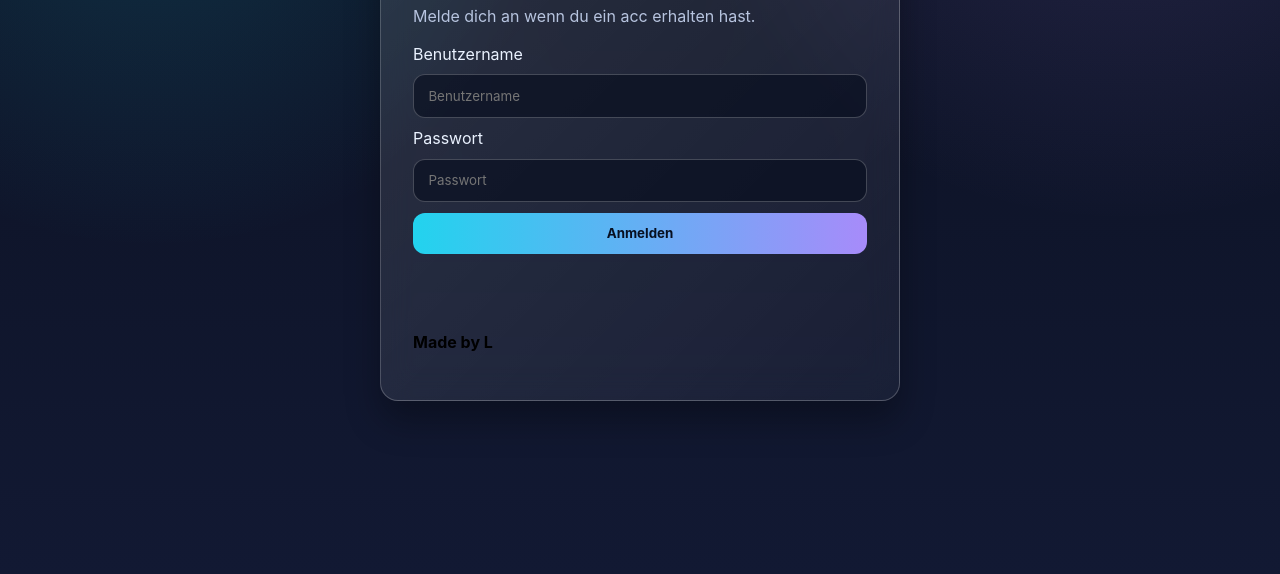
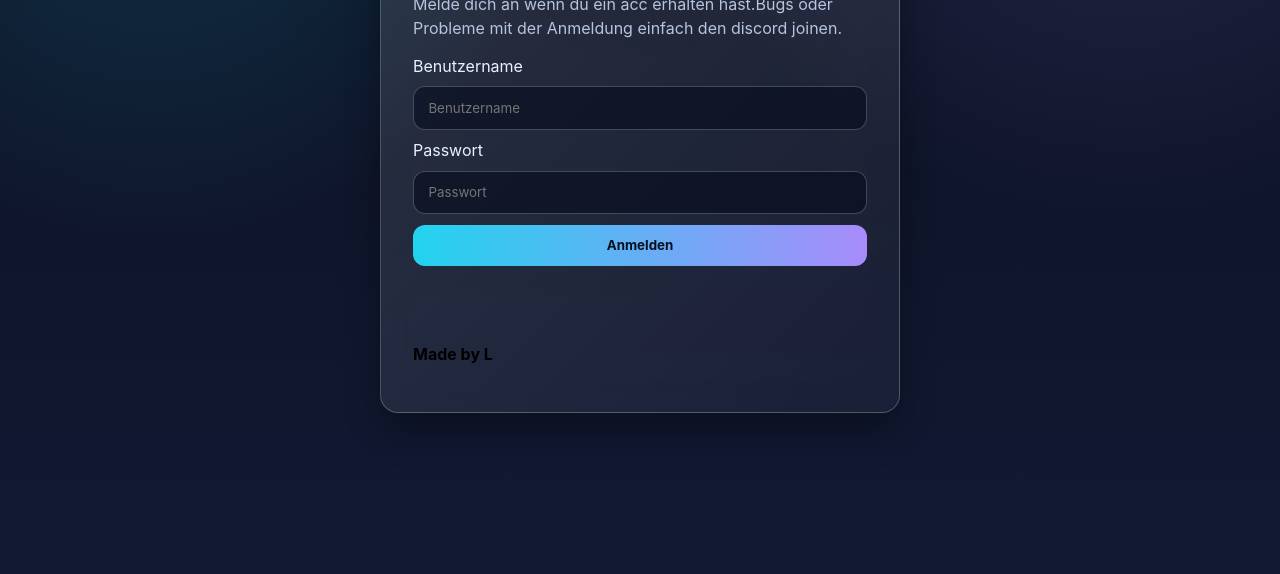
Before and after one commit to Fufi1925/KWJ2K3EOZ3WG5OTNS65R2RL7S4TLS5J3, a website: page public/index.html in a window 1280 px wide. Shown: the part 271-845 px from the top of the page. Drawn offline with Linux system fonts and the light colour scheme; no server answers.

Commit message:
Update index.html

```diff
--- a/public/index.html
+++ b/public/index.html
@@ -3,14 +3,14 @@
   <head>
     <meta charset="UTF-8" />
     <meta name="viewport" content="width=device-width, initial-scale=1.0" />
-    <title>Fufihub - Anmeldung</title>
+    <title>Fufi'Hub - Anmeldung</title>
     <link rel="stylesheet" href="styles.css" />
   </head>
   <body>
     <main class="page page-center">
       <section class="glass-card auth-card login-hero">
         <h1>Fufihub</h1>
-        <p class="subtitle">Melde dich an wenn du ein acc erhalten hast.</p>
+        <p class="subtitle">Melde dich an wenn du ein acc erhalten hast.Bugs oder Probleme mit der Anmeldung einfach den discord joinen. </p>
 
         <form id="authForm">
           <label for="username">Benutzername</label>
```
